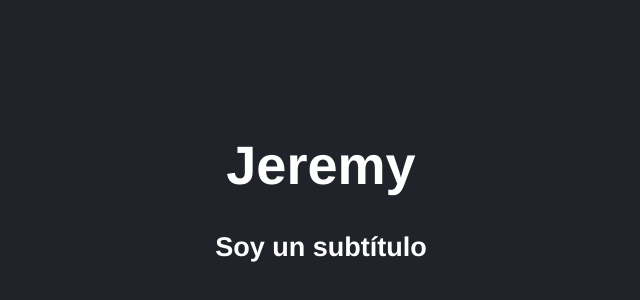
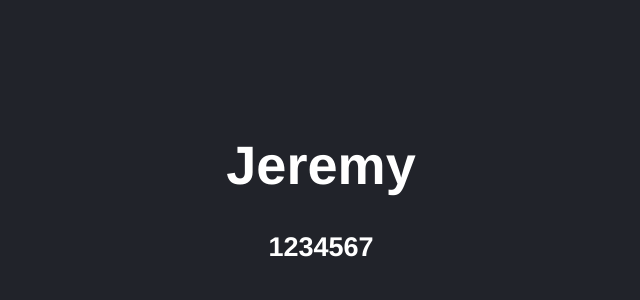
Before and after one commit to jeremyandes/react-cero-a-experto, a React (Vite) app in the folder apps/03-counter-app-vite/: page / in a window 1280 px wide. Shown: the part 210-510 px from the top of the page, without its empty margins (327-967 px from the left). Built offline with nearby package versions, Linux system fonts and the light colour scheme.

Commit message:
42. DefaultProps

```diff
--- a/apps/03-counter-app-vite/src/FirstApp.jsx
+++ b/apps/03-counter-app-vite/src/FirstApp.jsx
@@ -14,5 +14,10 @@ export const FirstApp = ({ title, subtitle }) => {
 
 FirstApp.propTypes = {
     title: PropTypes.string.isRequired,
-    subtitle: PropTypes.string.isRequired,
+    subtitle: PropTypes.number.isRequired,
 }
+
+FirstApp.defaultProps = {
+    title: 'No hay título',
+    subtitle: 123,
+}
--- a/apps/03-counter-app-vite/src/main.jsx
+++ b/apps/03-counter-app-vite/src/main.jsx
@@ -8,6 +8,6 @@ import './styles.css';
 
 ReactDOM.createRoot(document.getElementById('root')).render(
     <React.StrictMode>
-        <FirstApp title='Jeremy' subtitle='Soy un subtítulo' />
+        <FirstApp title='Jeremy' subtitle={1234567} />
     </React.StrictMode>
 );
```
